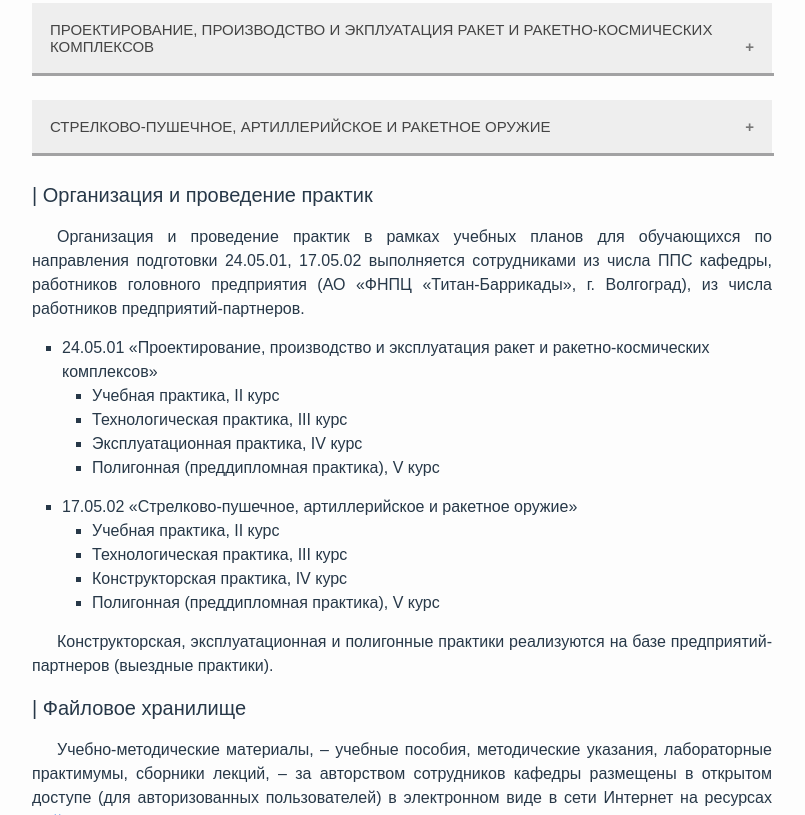
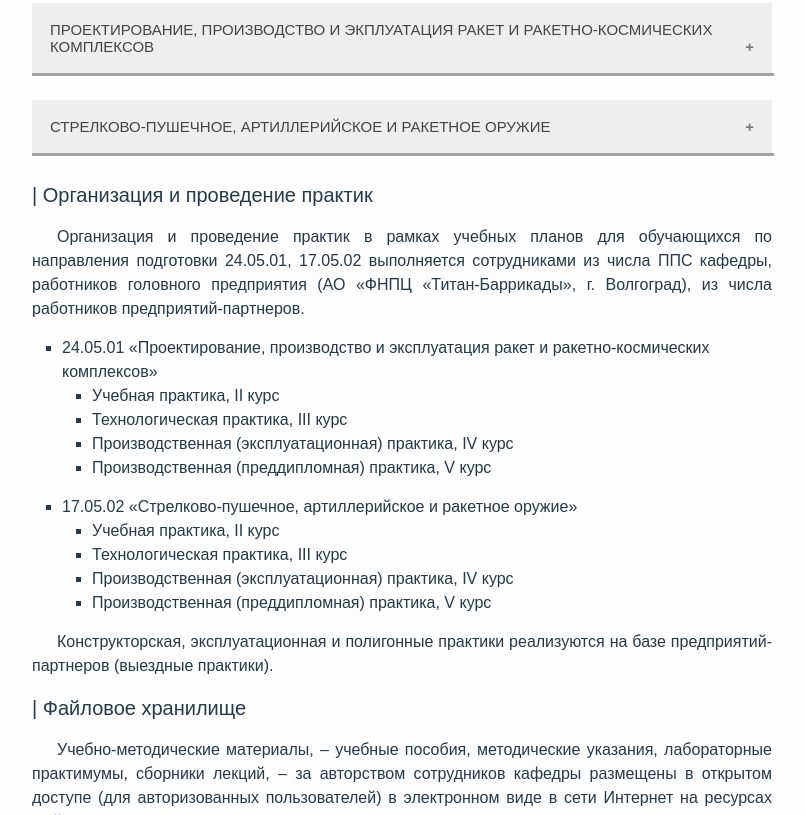
Before and after one commit to aunits/aunits.github.io, a plain HTML site: page umo_cntnt/umo_aunits.html in a window 1280 px wide. Shown: the part 373-1188 px from the top of the page, without its empty margins (238-1043 px from the left). Drawn offline with Linux system fonts and the light colour scheme.

Commit message:
14012023d

```diff
--- a/feed.xml
+++ b/feed.xml
@@ -1,4 +1,4 @@
-<?xml version="1.0" encoding="utf-8"?><feed xmlns="http://www.w3.org/2005/Atom" ><generator uri="https://jekyllrb.com/" version="4.2.2">Jekyll</generator><link href="http://www.aunits.ru/feed.xml" rel="self" type="application/atom+xml" /><link href="http://www.aunits.ru/" rel="alternate" type="text/html" /><updated>2023-01-14T21:56:02+03:00</updated><id>http://www.aunits.ru/feed.xml</id><title type="html">Автоматические установки</title><subtitle>Кафедра Автоматические установки | Импульсные системы и автоматические установки</subtitle><entry><title type="html">Встреча выпускников 1972 года</title><link href="http://www.aunits.ru/outcomes/2022/05/10/vstrecha_vypusknikov_1972.html" rel="alternate" type="text/html" title="Встреча выпускников 1972 года" /><published>2022-05-10T09:00:00+03:00</published><updated>2022-05-10T09:00:00+03:00</updated><id>http://www.aunits.ru/outcomes/2022/05/10/vstrecha_vypusknikov_1972</id><content type="html" xml:base="http://www.aunits.ru/outcomes/2022/05/10/vstrecha_vypusknikov_1972.html"><![CDATA[<p align="justify" style="text-indent: 25px;">
+<?xml version="1.0" encoding="utf-8"?><feed xmlns="http://www.w3.org/2005/Atom" ><generator uri="https://jekyllrb.com/" version="4.2.2">Jekyll</generator><link href="http://www.aunits.ru/feed.xml" rel="self" type="application/atom+xml" /><link href="http://www.aunits.ru/" rel="alternate" type="text/html" /><updated>2023-01-14T22:08:43+03:00</updated><id>http://www.aunits.ru/feed.xml</id><title type="html">Автоматические установки</title><subtitle>Кафедра Автоматические установки | Импульсные системы и автоматические установки</subtitle><entry><title type="html">Встреча выпускников 1972 года</title><link href="http://www.aunits.ru/outcomes/2022/05/10/vstrecha_vypusknikov_1972.html" rel="alternate" type="text/html" title="Встреча выпускников 1972 года" /><published>2022-05-10T09:00:00+03:00</published><updated>2022-05-10T09:00:00+03:00</updated><id>http://www.aunits.ru/outcomes/2022/05/10/vstrecha_vypusknikov_1972</id><content type="html" xml:base="http://www.aunits.ru/outcomes/2022/05/10/vstrecha_vypusknikov_1972.html"><![CDATA[<p align="justify" style="text-indent: 25px;">
 В стенах родной кафедры Автоматические установки 10 мая состоялась встреча выпускников 1972 года.
 На кафедре собрались 18 «юбиляров»; на встречу приехали из Москвы, Калининграда, Петропавловска-Камчатского.
 Среди выпускников – сегодняшние заместители генеральных директоров, главные конструкторы, ведущие инженеры, пенсионеры.
--- a/umo_cntnt/umo_aunits.html
+++ b/umo_cntnt/umo_aunits.html
@@ -253,15 +253,15 @@ body {
 <ul type="square">
 <li>Учебная практика, II курс</li>
 <li>Технологическая практика, III курс</li>
-<li>Эксплуатационная практика, IV курс</li>
-<li>Полигонная (преддипломная практика), V курс</li>
+<li>Производственная (эксплуатационная) практика, IV курс</li>
+<li>Производственная (преддипломная) практика, V курс</li>
 </ul>
 <li>17.05.02 «Стрелково-пушечное, артиллерийское и ракетное оружие»</li>
 <ul type="square">
 <li>Учебная практика, II курс</li>
 <li>Технологическая практика, III курс</li>
-<li>Конструкторская практика, IV курс</li>
-<li>Полигонная (преддипломная практика), V курс</li>
+<li>Производственная (эксплуатационная) практика, IV курс</li>
+<li>Производственная (преддипломная) практика, V курс</li>
 </ul>
 </ul>
 </p>
```
